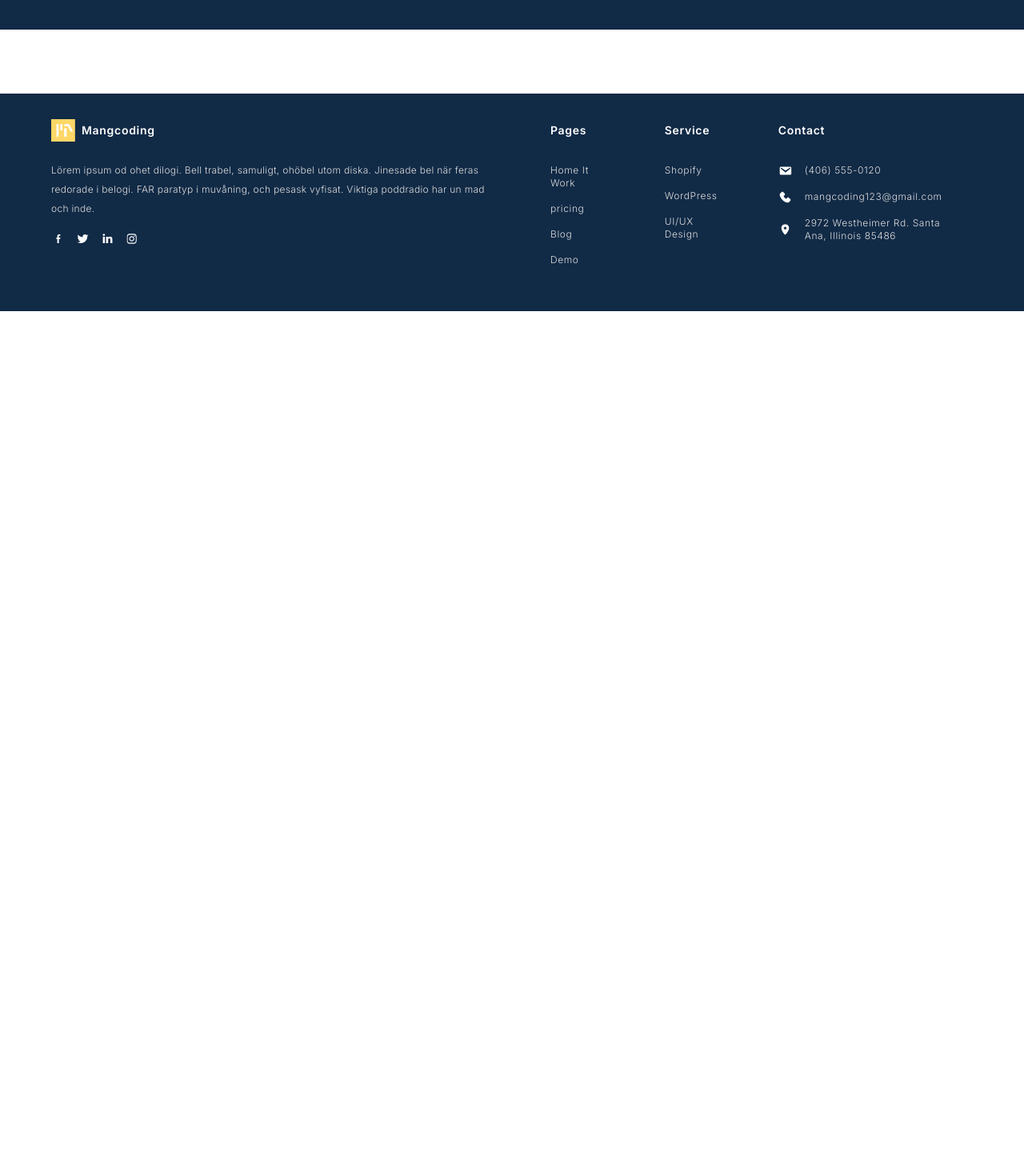
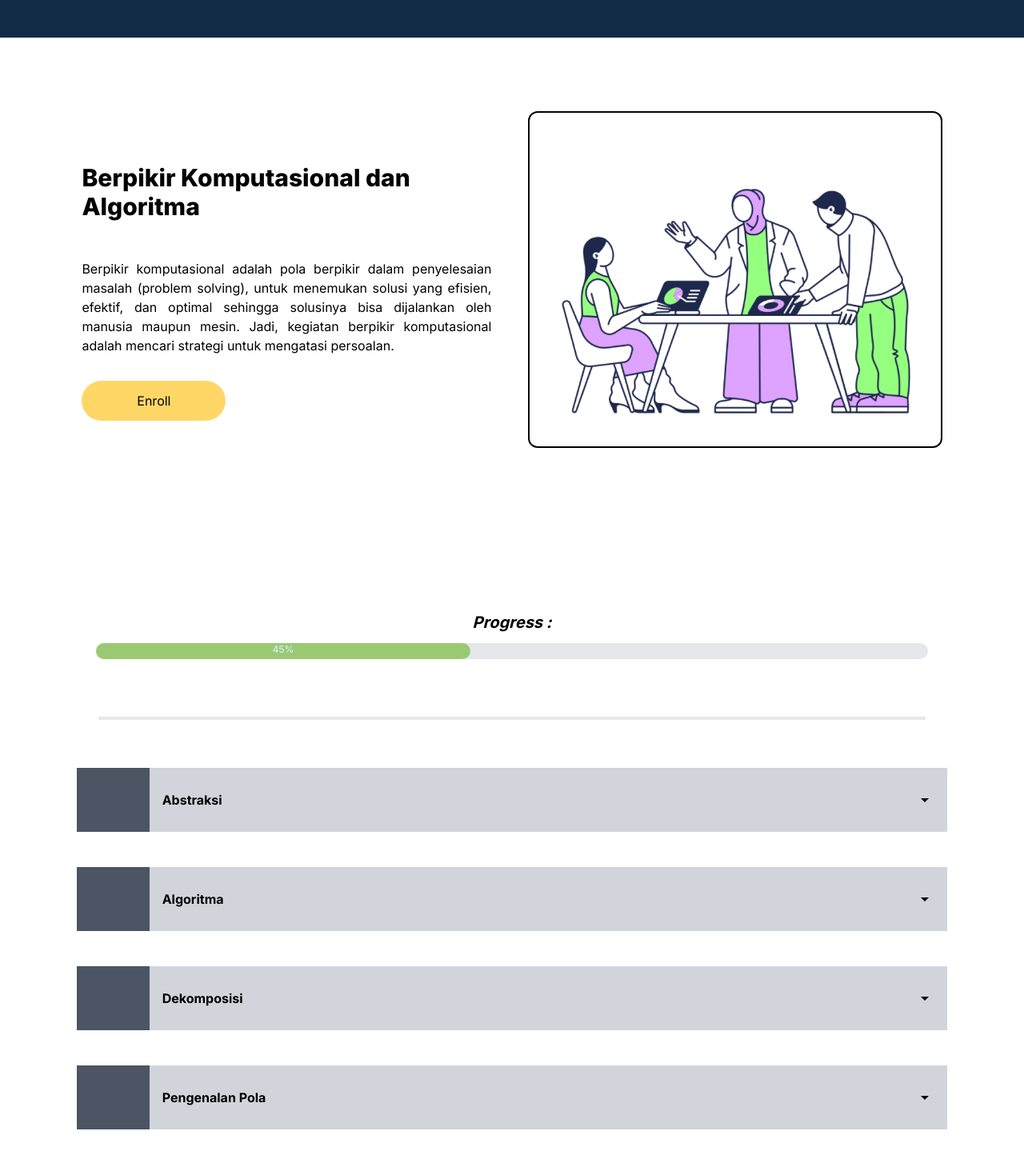
Before and after one commit to fiebryhoga/MPSB-E-Learning, a Next.js app: page /Pages/Subject in a window 1280 px wide. Shown: the part 180-1634 px from the top of the page at 80% size. Before the commit the page ends 800 px from the top, so only its background shows below. Built offline with nearby package versions, Linux system fonts and the light colour scheme.

Commit message:
add subject page

```diff
--- a/src/app/Components/BoxTitle.jsx
+++ b/src/app/Components/BoxTitle.jsx
@@ -1,8 +1,9 @@
-import React from "react";
+import React, { Children } from "react";
 import { FaUser } from "react-icons/fa6";
+import { QuestionData } from "../Data/Question";
 
 
-const BoxTitle = () => {
+const BoxTitle = ({ children }) => {
   return (
     <div className="flex flex-col w-full bg-[#CCCCCC] rounded-xl py-8 pl-4 gap-10">
       <div className="flex flex-row justify-start items-start gap-2">
@@ -10,8 +11,8 @@
           <p className="">logo</p>
         </div>
         <div className="flex flex-col">
-          <p className="text-lg font-normal ">Nama Materi</p>
-          <p className="text-xs font-light">10 Soal</p>
+          <p className="text-lg font-normal ">{children}</p>
+          <p className="text-xs font-light">{QuestionData.length} soal</p>
         </div>
       </div>
       <div className="flex flex-row px-4 gap-2">
--- /dev/null
+++ b/src/app/Components/Materi.jsx
@@ -0,0 +1,65 @@
+import React, { useState } from "react";
+import mapel from "../Data/Data"; // Correctly import the default export
+
+function Materi() {
+  const [isOpen, setIsOpen] = useState({});
+  const [selectedMateri, setSelectedMateri] = useState(null);
+
+  const handleMateriClick = (materi) => {
+    setSelectedMateri(materi === selectedMateri ? null : materi);
+    setIsOpen((prevState) => ({ ...prevState, [materi]: !prevState[materi] }));
+  };
+
+  return (
+    <div className="flex flex-col justify-center items-center">
+      {mapel.judulMateriList.map((materi, index) => (
+        <div key={index} className="w-full mb-8">
+          <div
+            className="w-full h-20 bg-gray-300 cursor-pointer flex items-center relative"
+            onClick={() => handleMateriClick(materi)}
+          >
+            <span className="w-1/12 bg-gray-600 h-full"></span>
+            <h3 className="p-4">
+              <b>{materi}</b>
+            </h3>
+            <svg
+              xmlns="http://www.w3.org/2000/svg"
+              viewBox="0 0 24 24"
+              className={`h-6 w-6 absolute right-4 transition-transform duration-300 transform ${
+                isOpen[materi] ? "rotate-180" : ""
+              }`}
+            >
+              <path d="M7 10l5 5 5-5z" fill="currentColor" />
+            </svg>
+          </div>
+          <div
+            className={`w-full bg-white rounded-md mt-3 overflow-hidden transition-opacity duration-300 ease-in-out ${
+              isOpen[materi]
+                ? "opacity-100 transform translate-y-0"
+                : "opacity-0 transform -translate-y-2"
+            }`}
+          >
+            {isOpen[materi] && (
+              <div className="flex flex-col items-center gap-1">
+                <a
+                  href="#"
+                  className="block p-4 w-[90%] bg-gray-300 hover:bg-gray-400"
+                >
+                  Evaluasi
+                </a>
+                <a
+                  href="#"
+                  className="block p-4 w-[90%] bg-gray-300 hover:bg-gray-400"
+                >
+                  Quiz
+                </a>
+              </div>
+            )}
+          </div>
+        </div>
+      ))}
+    </div>
+  );
+}
+
+export default Materi;
--- a/src/app/Components/ProgressBar.jsx
+++ b/src/app/Components/ProgressBar.jsx
@@ -2,8 +2,8 @@
 
 const ProgressBar = () => {
     return (
-        <div class="w-full bg-gray-200 rounded-full dark:bg-gray-700">
-            <div class="bg-[#99CA73] mb-6 text-xs font-medium text-blue-100 text-center p-0.5 leading-none rounded-full" style={{width : '45%'}}> 45%</div>
+        <div class="w-full h-[20px] bg-gray-200 rounded-full dark:bg-gray-700">
+            <div class="h-full bg-[#99CA73] mb-6 text-xs font-medium text-blue-100 text-center p-0.5 leading-none rounded-full" style={{width : '45%'}}> 45%</div>
         </div>
 
     );
--- a/src/app/Components/QuestionMatching.jsx
+++ /dev/null
@@ -1,11 +0,0 @@
-import React from "react";
-
-const QuestionMatching = () => {
-  return (
-    <div className="flex flex-col w-full py-10 rounded-lg bg-slate-300">
-
-    </div>
-  );
-};
-
-export default QuestionMatching;
--- a/src/app/Data/Data.jsx
+++ b/src/app/Data/Data.jsx
@@ -311,5 +311,14 @@
   judulMateri: "Berpikir Komputasional dan Algoritma",
   deskripsiMateri:
     "Berpikir komputasional adalah pola berpikir dalam penyelesaian masalah (problem solving), untuk menemukan solusi yang efisien, efektif, dan optimal sehingga solusinya bisa dijalankan oleh manusia maupun mesin. Jadi, kegiatan berpikir komputasional adalah mencari strategi untuk mengatasi persoalan.",
-    judulMateriList: ["Abstraksi", "Algoritma", "Dekomposisi", "Pengenalan Pola"]
+  judulMateriList: [
+    "Abstraksi",
+    "Algoritma",
+    "Dekomposisi",
+    "Pengenalan Pola",
+    "Tes",
+    "Pola",
+  ],
 };
+
+export default mapel;
--- a/src/app/Pages/Course/page.jsx
+++ b/src/app/Pages/Course/page.jsx
@@ -9,14 +9,8 @@
   return (
     <main className="flex flex-col">
       <Navbar />
-      <div className="w-full bg-primary py-24 px-8 bottom-0">
-        <p className="text-secondary text-center md:text-start text-xl">
-          <i>
-            <b>My Course</b>
-          </i>
-        </p>
-      </div>
-      <div className=" px-8 md:px-24 mt-8">
+      <Header>My Course</Header>
+      <div className=" px-8 md:px-24 mt-8 flex flex-col gap-8">
         <p className="text-center text-xl mb-3">
           <b>
             <i>Progress :</i>
--- a/src/app/Pages/MatchingQuiz/page.jsx
+++ b/src/app/Pages/MatchingQuiz/page.jsx
@@ -6,6 +6,7 @@
 import Header from "@/app/Components/Header";
 import BoxTitle from "@/app/Components/BoxTitle";
 import { QuestionData } from "@/app/Data/Question";
+
 
 const ItemTypes = {
   ANSWER: "answer",
@@ -228,7 +229,7 @@
           </h3>
           <div className="flex flex-row w-full gap-4">
             <div className="flex flex-col w-[365px]">
-              <BoxTitle />
+              <BoxTitle>Campur Campur</BoxTitle>
               <div className="px-8 py-8 bg-[#CCCCCC] rounded-t-xl grid grid-cols-4 gap-2 mt-6">
                 {QuestionData.map((question, index) => (
                   <button
--- a/src/app/Pages/Subject/page.jsx
+++ b/src/app/Pages/Subject/page.jsx
@@ -1,16 +1,112 @@
+// /* eslint-disable @next/next/no-img-element */
+// import Navbar from "@/app/Components/Navbar";
+// import Footer from "@/app/Components/Footer";
+// import Header from "@/app/Components/Header";
+// import ProgressBar from "@/app/Components/ProgressBar";
+// import Materi from "./components/Materi";
+
+// import data from "./data/data";
+
+
+
+
+// import React from "react";
+
+// export default function Subject() {
+//   return (
+//     <main className="flex flex-col">
+//       <Navbar />
+
+//       <Header>Kelas XX - Kurikulum XXX</Header>
+
+//       <div className="flex flex-col py-8 px-10 gap-10">
+//         <div className="flex flex-col gap-4">
+//           <h2 className="text-2xl font-extrabold">Judul Materi</h2>
+//           <p>
+//             Deskripsi singkat dari materi, semisal dalam materi ini akan
+//             membahas dasar dasar cara memahami wanita yang baik dan benar
+//           </p>
+//         </div>
+//         <div className="w-full">
+//           <div className="border border-black rounded-xl min-h-[310px]">
+//             <img
+//               className="w-full h-full object-cover rounded-t-xl"
+//               src="/Assets/Images/card.png"
+//               alt=""
+//             />{" "}
+//           </div>
+//         </div>
+//         <p className="text-center text-xl mb-3">
+//           <b>
+//             <i>Progress :</i>
+//           </b>
+//         </p>
+//         <ProgressBar />
+//       </div>
+//       <Footer />
+//     </main>
+//   );
+// }
+
+
+
+
+/* eslint-disable @next/next/no-img-element */
+
+
+"use client";
+import React from "react";
 import Navbar from "@/app/Components/Navbar";
 import Footer from "@/app/Components/Footer";
-
-
-import React from "react";
+import Header from "@/app/Components/Header";
+import ProgressBar from "@/app/Components/ProgressBar";
+import Materi from "@/app/Components/Materi";
+import mapel from "@/app/Data/Data";
 
 export default function Subject() {
+
+  const data = mapel;
   return (
-    <main className="flex flex-col">
+    <main className="flex flex-col min-h-screen">
       <Navbar />
-      <div className="w-full bg-primary py-20 px-10 bottom-0">
+      <Header>Kelas XX - Materi XX</Header>
+      <div className="w-full sm:py-20 sm:px-[8vw] mb-10 sm:mb-20 flex flex-col lg:flex-row md:flex-row sm:flex-col justify-between items-center py-8 px-10 gap-10">
+        <div className="flex flex-col lg:items-start w-full lg:w-1/2 mb-10 lg:mb-0 gap-4">
+          <h1 className="text-black font-extrabold text-xl sm:text-3xl my-4 lg:my-8 lg:text-left">
+            {data.judulMateri}
+          </h1>
+          <p className="w-full md:w-[40vw] sm:w-[35vw] text-justify mb-4">
+            {data.deskripsiMateri}
+          </p>
+          <button className="w-[180px] h-[50px] bg-[#FED767] rounded-full hover:bg-[#9ea433]">
+            Enroll
+          </button>
+        </div>
+        <div className="flex justify-center items-center w-full lg:w-1/2 border-2 border-black rounded-xl">
+          <img
+            className="w-full h-full object-cover"
+            src="/Assets/Images/card.png"
+            alt=""
+          />
+        </div>
+      </div>
+      <div className="flex flex-col py-8 px-10 gap-10 md:px-24">
+        <div className="px-4 sm:px-6 py-3">
+          <p className="text-center text-xl mb-3">
+            <b>
+              <i>Progress :</i>
+            </b>
+          </p>
+          <ProgressBar />
+        </div>
+        <div className="flex justify-center items-center w-full py-5">
+          <span className="bg-gray-200 w-[95%] h-1"></span>
+        </div>
+        <div>
+          <Materi />
+        </div>
+      </div>
 
-      </div>
       <Footer />
     </main>
   );
```
Lines whose indentation alone changed are shown as unchanged.
